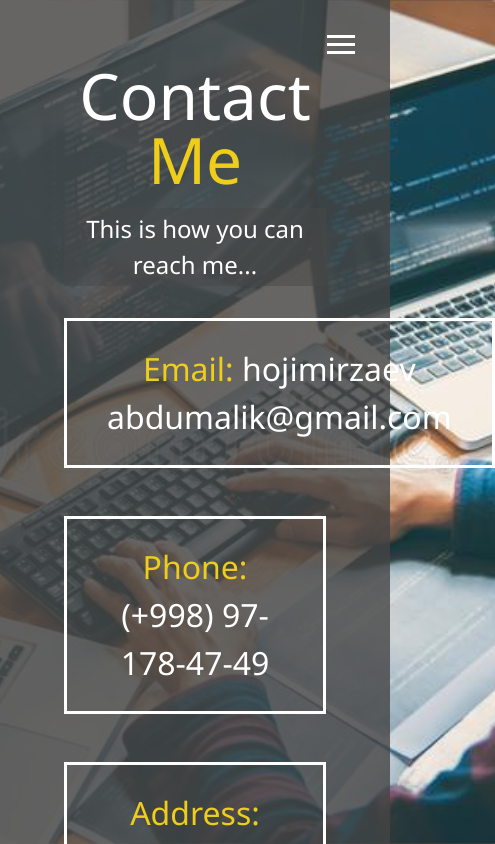
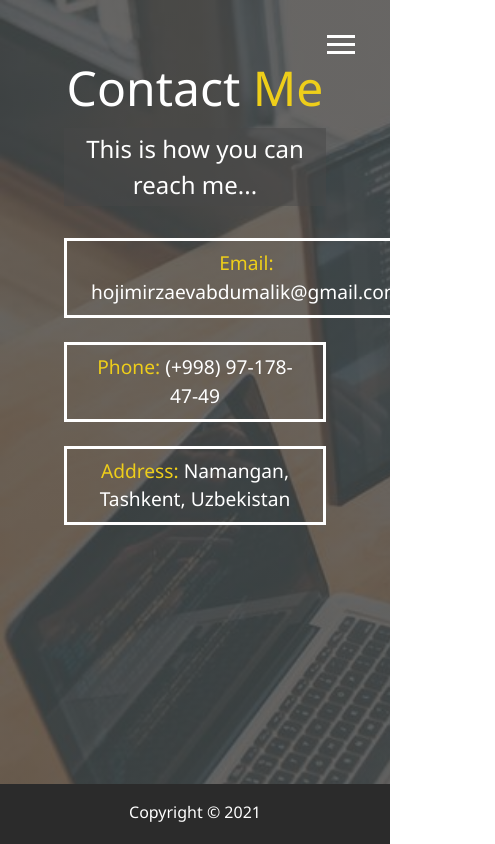
Before and after one commit to AbdumalikDev/Portfolio, a React (Create React App) app: page /contact in a window 390 px wide. Shown: the top 844 px of the page, 495 px wide, since content can reach past the window. Built offline with nearby package versions, Linux system fonts and the light colour scheme.

Commit message:
commit on master

```diff
--- a/src/index.scss
+++ b/src/index.scss
@@ -6,27 +6,6 @@ $background-opacity: 0.8;
 
 @mixin easeOut {
   transition: all 0.4s ease-out;
-}
-
-@mixin background {
-  @if $show-home-img {
-    & {
-      background: $home-image;
-      background-attachment: fixed;
-      background-size: cover;
-
-      &:after {
-        content: '';
-        position: absolute;
-        top: 0;
-        right: 0;
-        height: 100%;
-        width: 100%;
-        z-index: -1;
-        background: rgba($primary-color, $background-opacity);
-      }
-    }
-  }
 }
 
 @function set-text-color($color) {
@@ -42,8 +21,13 @@ $background-opacity: 0.8;
 }
 
 body {
-  @include background;
-  background-color: $primary-color;
+  background: linear-gradient(
+      rgba($primary-color, $background-opacity),
+      rgba($primary-color, $background-opacity)
+    ),
+    $home-image;
+  background-attachment: fixed;
+  background-size: cover;
   color: set-text-color($primary-color);
   height: 100%;
   margin: 0;
@@ -83,6 +67,7 @@ header {
   color: $secondary-color;
 }
 
+// HomeScreen Style
 main {
   padding: 4rem;
   min-height: calc(100vh - 60px);
@@ -144,6 +129,7 @@ main {
   }
 }
 
+// Menu Style
 .menu {
   position: fixed;
   top: 0;
@@ -240,10 +226,116 @@ main {
   }
 }
 
+// AboutScreen Style
+.about-info {
+  display: grid;
+  grid-template-areas: 'bioimage bio bio';
+  grid-template-columns: repeat(3, 1fr);
+  gap: 30px;
+
+  .bio-image {
+    grid-area: bioimage;
+    margin: auto;
+    width: 200px;
+    height: 200px;
+    border-radius: 50%;
+    border: 3px solid $secondary-color;
+  }
+
+  .bio {
+    grid-area: bio;
+    font-size: 1.5rem;
+
+    p {
+      font-weight: 300;
+    }
+  }
+}
+
+.main-footer {
+  text-align: center;
+  padding: 1rem;
+  background: darken($primary-color, 10);
+  color: set-text-color($primary-color);
+  height: 60px;
+}
+
+// ProjectScreen Style
+.projects {
+  display: grid;
+  grid-template-columns: repeat(2, 1fr);
+  gap: 0.7rem;
+
+  img {
+    width: 100%;
+    border: solid 3px #fff;
+
+    &:hover {
+      opacity: 0.5;
+      border-color: $secondary-color;
+      @include easeOut();
+    }
+  }
+}
+
+.btn {
+  display: block;
+  padding: 0.5rem 1rem;
+  border: 0;
+  margin-bottom: 0.3rem;
+
+  &:hover {
+    background-color: $secondary-color;
+    color: set-text-color($secondary-color);
+  }
+}
+
+.btn-light {
+  @extend .btn;
+  background-color: lighten($primary-color, 50);
+  color: #333;
+}
+
+.btn-dark {
+  @extend .btn;
+  background-color: darken($primary-color, 50);
+  color: #fff;
+}
+
+// ContactScreen Style
+.boxes {
+  display: flex;
+  flex-wrap: wrap;
+  justify-content: space-evenly;
+  align-items: center;
+  margin-top: 1rem;
+
+  div {
+    font-size: 2rem;
+    padding: 1.5rem 2.5rem;
+    border: solid 3px #fff;
+    margin-bottom: 3rem;
+    @include easeOut();
+
+    &:hover {
+      padding: 0.5rem 1.5rem;
+      background: $secondary-color;
+      color: set-text-color($secondary-color);
+
+      span {
+        color: set-text-color($secondary-color);
+      }
+    }
+  }
+}
+
 @mixin mediaSm {
   @media screen and (max-width: 500px) {
     main#home h1 {
       margin-top: 10vh;
+    }
+    .lg-heading {
+      font-size: 3rem !important;
     }
   }
 }
@@ -285,6 +377,27 @@ main {
         width: 150px;
       }
     }
+
+    // AboutScreen Style
+    .about-info {
+      grid-template-areas:
+        'bioimage'
+        'bio';
+      grid-template-columns: 1fr;
+    }
+
+    // ProjectScreen Style
+    .projects {
+      grid-template-columns: 1fr;
+    }
+
+    .boxes {
+      div {
+        font-size: 1.2rem;
+        padding: 0.5rem 1.5rem;
+        margin-bottom: 1.5rem;
+      }
+    }
   }
 }
 @mixin mediaLg {
--- a/src/screens/AboutScreen.js
+++ b/src/screens/AboutScreen.js
@@ -1,6 +1,5 @@
 import React, { Fragment } from 'react';
 import Header from '../components/Header';
-import './AboutScreen.scss';
 
 const AboutScreen = () => {
   return (
@@ -21,10 +20,12 @@ const AboutScreen = () => {
           <div className='bio'>
             <h3 className='text-secondary'>BIO</h3>
             <p>
-              Lorem ipsum dolor sit amet consectetur adipisicing elit.
-              Necessitatibus, enim quidem alias distinctio tenetur dolor
-              voluptates doloremque deleniti quae ipsum recusandae odit sit
-              animi optio temporibus dignissimos odio eius? Nihil.
+              I am FullStack Web Developer. Nowadays, I am working as a
+              freelancer on Upwork. I am a second-year student at TUIT in
+              Software Engineering faculty. I am enthuastic to learn new things.
+              And I know MERN stack. Clearly, I work on HTML5, CSS3, JavaScript,
+              ReactJs, NodeJs, ExpressJS, MongoDB technologies and other
+              frameworks such as Bootstrap, JQuery...
             </p>
           </div>
         </div>
--- a/src/screens/AboutScreen.scss
+++ /dev/null
@@ -1,53 +0,0 @@
-$primary-color: #444;
-$secondary-color: #eece1a;
-$show-home-img: false;
-
-@function set-text-color($color) {
-  @if (lightness($color) > 40) {
-    @return #000;
-  } @else {
-    @return #fff;
-  }
-}
-
-.about-info {
-  display: grid;
-  grid-template-areas: 'bioimage bio bio';
-  grid-template-columns: repeat(3, 1fr);
-  gap: 30px;
-
-  .bio-image {
-    grid-area: bioimage;
-    margin: auto;
-    width: 200px;
-    height: 200px;
-    border-radius: 50%;
-    border: 3px solid $secondary-color;
-  }
-
-  .bio {
-    grid-area: bio;
-    font-size: 1.5rem;
-  }
-}
-
-.main-footer {
-  text-align: center;
-  padding: 1rem;
-  background: darken($primary-color, 10);
-  color: set-text-color($primary-color);
-  height: 60px;
-}
-
-@mixin mediaMd {
-  @media screen and (max-width: 809px) {
-    .about-info {
-      grid-template-areas:
-        'bioimage'
-        'bio';
-      grid-template-columns: 1fr;
-    }
-  }
-}
-
-@include mediaMd();
--- a/src/screens/ContactScreen.js
+++ b/src/screens/ContactScreen.js
@@ -1,6 +1,5 @@
 import React, { Fragment } from 'react';
 import Header from '../components/Header';
-import './ContactScreen.scss';
 
 const ContactScreen = () => {
   return (
@@ -15,7 +14,7 @@ const ContactScreen = () => {
         <div className='boxes'>
           <div>
             <span className='text-secondary'>Email: </span>
-            hojimirzaev abdumalik@gmail.com
+            hojimirzaevabdumalik@gmail.com
           </div>
           <div>
             <span className='text-secondary'>Phone: </span>
--- a/src/screens/ContactScreen.scss
+++ /dev/null
@@ -1,40 +0,0 @@
-$primary-color: #444;
-$secondary-color: #eece1a;
-
-@mixin easeOut {
-  transition: all 0.4s ease-out;
-}
-
-@function set-text-color($color) {
-  @if (lightness($color) > 40) {
-    @return #000;
-  } @else {
-    @return #fff;
-  }
-}
-
-.boxes {
-  display: flex;
-  flex-wrap: wrap;
-  justify-content: space-evenly;
-  align-items: center;
-  margin-top: 1rem;
-
-  div {
-    font-size: 2rem;
-    padding: 1.5rem 2.5rem;
-    border: solid 3px #fff;
-    margin-bottom: 3rem;
-    @include easeOut();
-
-    &:hover {
-      padding: 0.5rem 1.5rem;
-      background: $secondary-color;
-      color: set-text-color($secondary-color);
-
-      span {
-        color: set-text-color($secondary-color);
-      }
-    }
-  }
-}
--- a/src/screens/ProjectScreen.js
+++ b/src/screens/ProjectScreen.js
@@ -1,7 +1,6 @@
 import React, { Fragment } from 'react';
 import { Link } from 'react-router-dom';
 import Header from '../components/Header';
-import './ProjectScreen.scss';
 
 const ProjectScreen = () => {
   return (
--- a/src/screens/ProjectScreen.scss
+++ /dev/null
@@ -1,65 +0,0 @@
-$primary-color: #444;
-$secondary-color: #eece1a;
-
-@mixin easeOut {
-  transition: all 0.4s ease-out;
-}
-
-@function set-text-color($color) {
-  @if (lightness($color) > 40) {
-    @return #000;
-  } @else {
-    @return #fff;
-  }
-}
-
-.projects {
-  display: grid;
-  grid-template-columns: repeat(2, 1fr);
-  gap: 0.7rem;
-
-  img {
-    width: 100%;
-    border: solid 3px #fff;
-
-    &:hover {
-      opacity: 0.5;
-      border-color: $secondary-color;
-      @include easeOut();
-    }
-  }
-}
-
-.btn {
-  display: block;
-  padding: 0.5rem 1rem;
-  border: 0;
-  margin-bottom: 0.3rem;
-
-  &:hover {
-    background-color: $secondary-color;
-    color: set-text-color($secondary-color);
-  }
-}
-
-.btn-light {
-  @extend .btn;
-  background-color: lighten($primary-color, 50);
-  color: #333;
-}
-
-.btn-dark {
-  @extend .btn;
-  background-color: darken($primary-color, 50);
-  color: #fff;
-}
-
-@mixin mediaMd {
-  @media screen and (max-width: 809px) {
-    .projects {
-      grid-template-columns: 1fr;
-    }
-  }
-}
-
-@include mediaMd();
```
